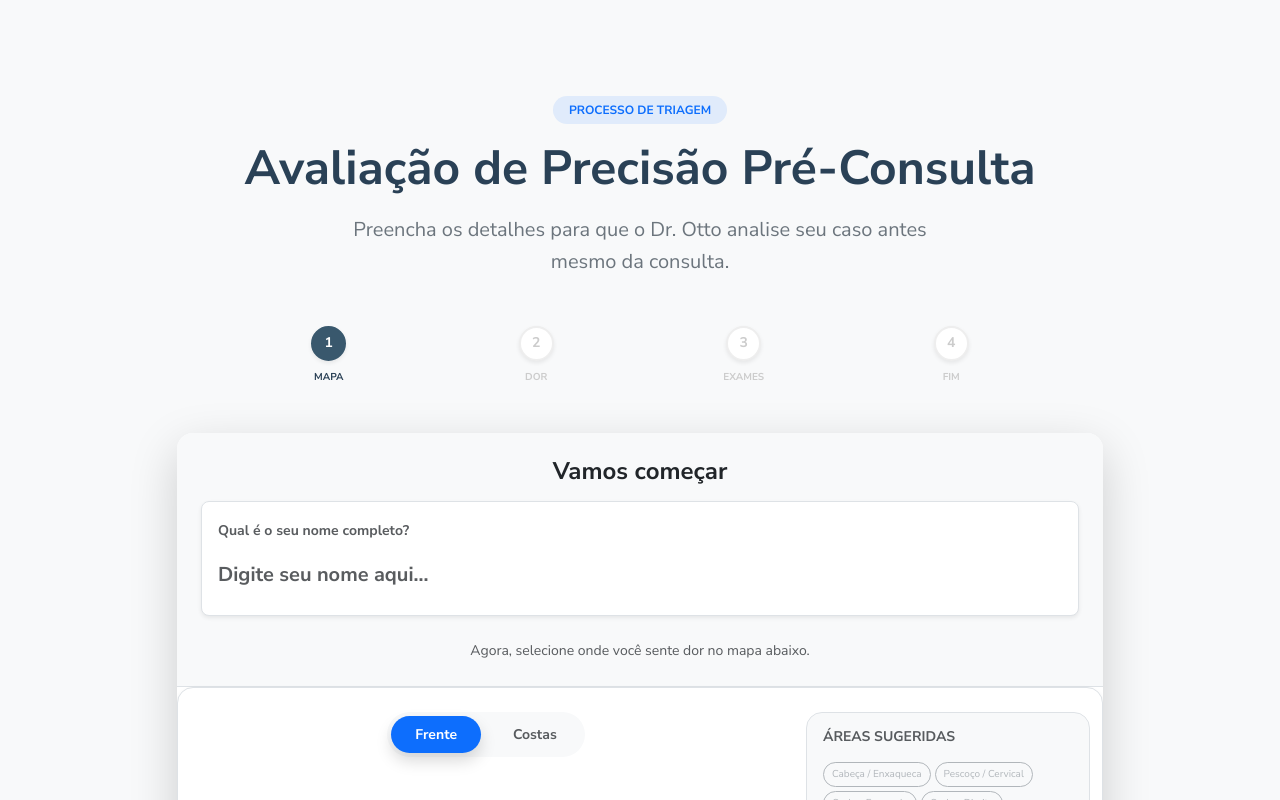
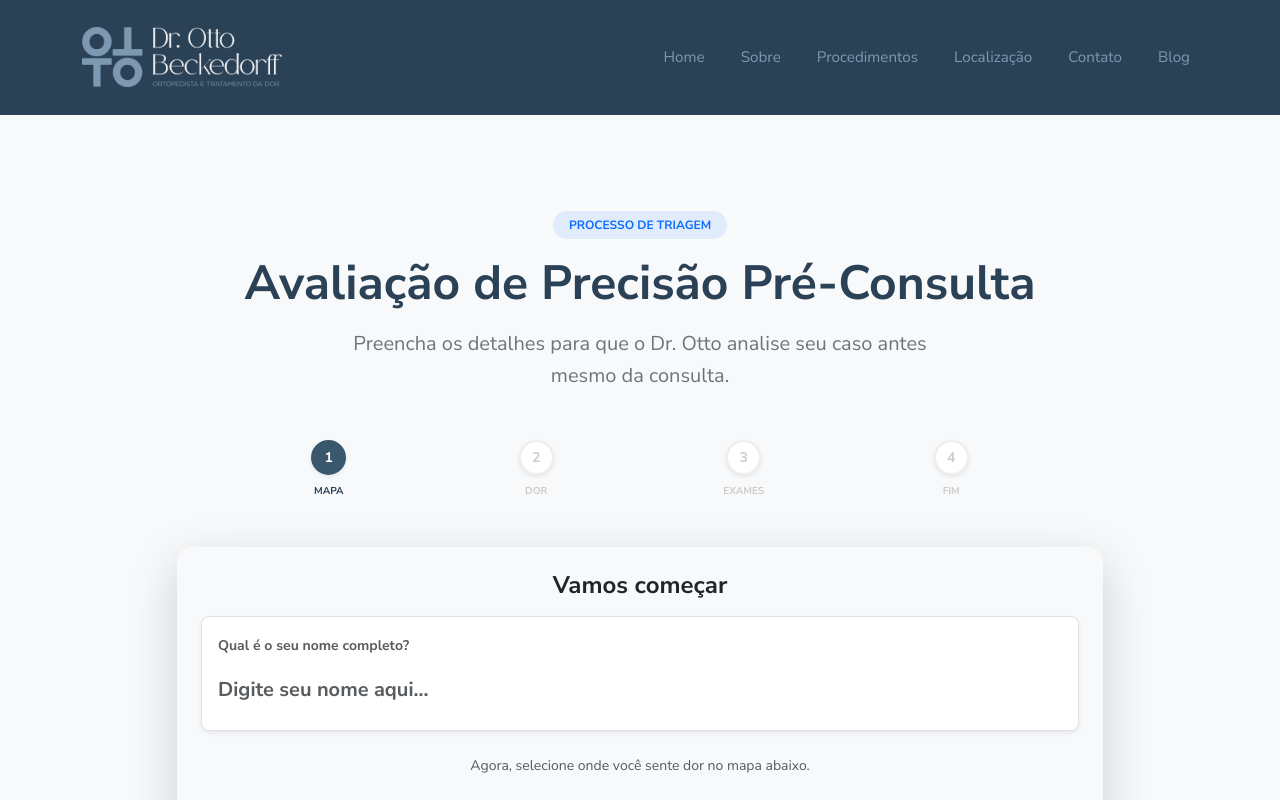
Before and after one commit to benedetjv/teste-site, a Next.js app: page /preconsulta in a window 1280 px wide. Shown: the top 800 px of the page. Built offline with nearby package versions, Linux system fonts and the light colour scheme.

Commit message:
Add Header to pre-consultaiton page and Blog Invite to form success

```diff
--- a/src/app/preconsulta/page.tsx
+++ b/src/app/preconsulta/page.tsx
@@ -6,10 +6,15 @@ export const metadata: Metadata = {
     description: 'Realize seu mapeamento de dor detalhado antes da consulta para um atendimento de precisão.',
 };
 
+import Header from '@/components/Header';
+
 export default function PreConsultationPage() {
     return (
-        <main className="min-vh-100 bg-light py-5">
-            <PreConsultationForm />
-        </main>
+        <div className="d-flex flex-column min-vh-100">
+            <Header />
+            <main className="flex-grow-1 bg-light py-5">
+                <PreConsultationForm />
+            </main>
+        </div>
     );
 }
--- a/src/components/PreConsultationForm.tsx
+++ b/src/components/PreConsultationForm.tsx
@@ -399,8 +399,23 @@ export default function PreConsultationForm() {
                                                     <div className="text-center py-4">
                                                         <div className="text-success h1 mb-3"><i className="bi bi-check-lg"></i></div>
                                                         <h5 className="fw-bold text-success">Relatório Enviado com Sucesso!</h5>
-                                                        <p className="text-muted small">Nossa equipe entrará em contato em breve.</p>
-                                                        <button className="btn btn-outline-secondary btn-sm mt-3" onClick={() => window.location.reload()}>Nova Avaliação</button>
+                                                        <p className="text-muted small mb-4">Nossa equipe entrará em contato em breve.</p>
+
+                                                        {/* Convite para o Blog */}
+                                                        <div className="card border-0 bg-primary bg-opacity-10 mb-4 p-3 rounded-4">
+                                                            <div className="d-flex align-items-center">
+                                                                <div className="display-6 text-primary me-3"><i className="bi bi-journal-medical"></i></div>
+                                                                <div className="text-start">
+                                                                    <h6 className="fw-bold text-primary mb-1">Enquanto aguarda...</h6>
+                                                                    <p className="small text-muted mb-0" style={{ lineHeight: '1.2' }}>Visite nosso blog e tire suas dúvidas sobre tratamentos e condições ortopédicas.</p>
+                                                                </div>
+                                                            </div>
+                                                            <a href="/blog" className="btn btn-primary w-100 rounded-pill mt-3 btn-sm fw-bold">
+                                                                Ler Artigos do Blog <i className="bi bi-arrow-right ms-1"></i>
+                                                            </a>
+                                                        </div>
+
+                                                        <button className="btn btn-outline-secondary btn-sm" onClick={() => window.location.reload()}>Nova Avaliação</button>
                                                     </div>
                                                 )}
                                             </div>
```
